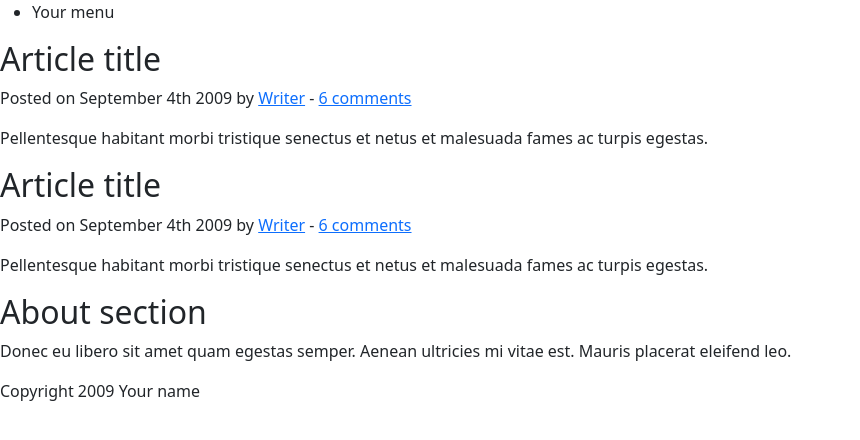
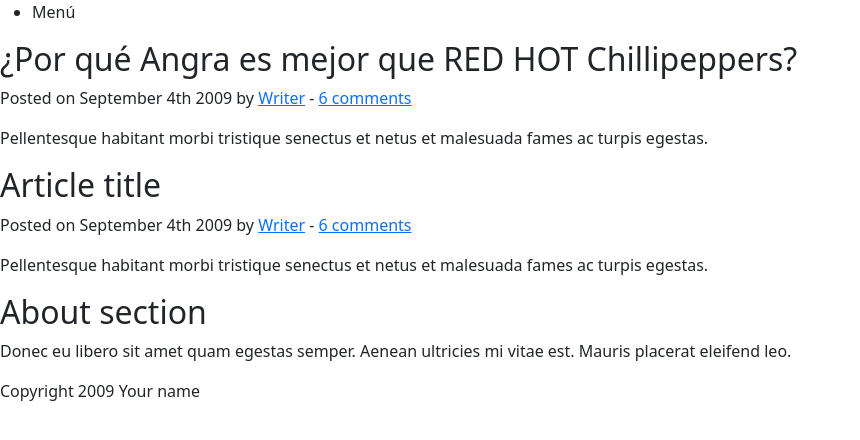
Before and after one commit to InFiNiTe90X/angra-web, a plain HTML site: page index.html in a window 1280 px wide. Shown: the whole page, without its empty margins (0-860 px from the left). Drawn offline with nearby package versions, Linux system fonts and the light colour scheme.

Commit message:
Actualizacion del index

```diff
--- a/index.html
+++ b/index.html
@@ -13,7 +13,7 @@
 	<header>
 		<nav>
 			<ul>
-				<li>Your menu</li>
+				<li>Menú</li>
 			</ul>
 		</nav>
 	</header>
@@ -22,7 +22,7 @@
 
 		<article>
 			<header>
-				<h2>Article title</h2>
+				<h2>¿Por qué Angra es mejor que RED HOT Chillipeppers?</h2>
 				<p>Posted on <time datetime="2009-09-04T16:31:24+02:00">September 4th 2009</time> by <a href="#">Writer</a> - <a href="#comments">6 comments</a></p>
 			</header>
 			<p>Pellentesque habitant morbi tristique senectus et netus et malesuada fames ac turpis egestas.</p>
```
